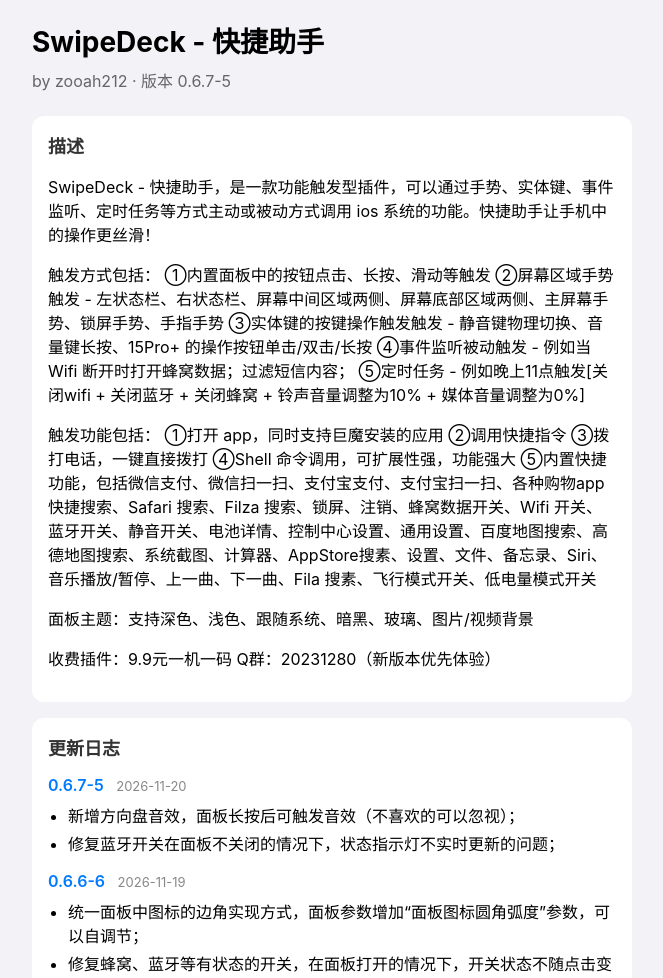
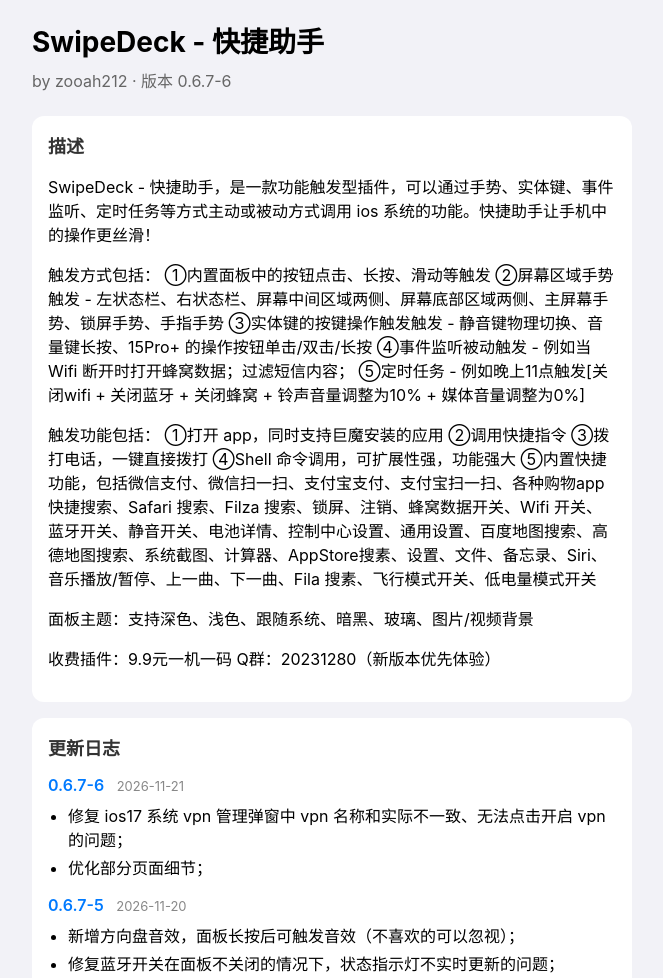
Before and after one commit to zooah212/repo, a plain HTML site: page depictions/com.zooah.swipedeck/index.html in a window 1280 px wide. Shown: the top 978 px of the page, without its empty margins (308-971 px from the left). Drawn offline with Linux system fonts and the light colour scheme.

Commit message:
🤖 Auto-sync from private repo

```diff
--- a/depictions/com.zooah.swipedeck/index.html
+++ b/depictions/com.zooah.swipedeck/index.html
@@ -21,7 +21,7 @@
 </head>
 <body>
   <h1>SwipeDeck - 快捷助手</h1>
-  <div class="meta">by zooah212 · 版本 0.6.7-5</div>
+  <div class="meta">by zooah212 · 版本 0.6.7-6</div>
 
   <div class="section">
     <h2>描述</h2>
@@ -53,6 +53,14 @@
 
   <div class="section">
     <h2>更新日志</h2>
+    <div class="version">
+      <span class="version-title">0.6.7-6</span>
+      <span class="version-date">2026-11-21</span>
+      <ul>
+        <li>修复 ios17 系统 vpn 管理弹窗中 vpn 名称和实际不一致、无法点击开启 vpn 的问题；</li>
+        <li>优化部分页面细节；</li>
+      </ul>
+    </div>
     <div class="version">
       <span class="version-title">0.6.7-5</span>
       <span class="version-date">2026-11-20</span>
```
Also changed, not shown: depictions/com.zooah.swipedeck/js.json (+9 -1 lines), 4 other files.
